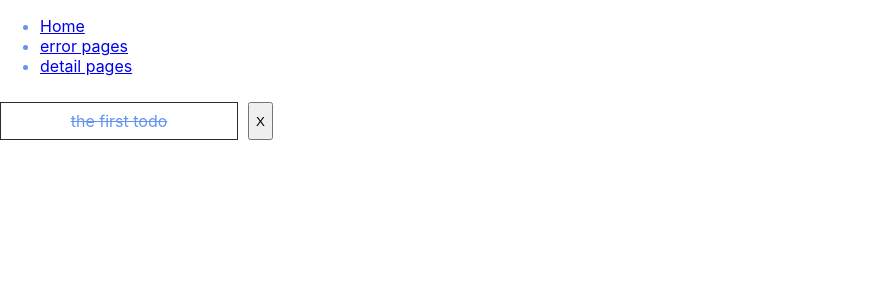
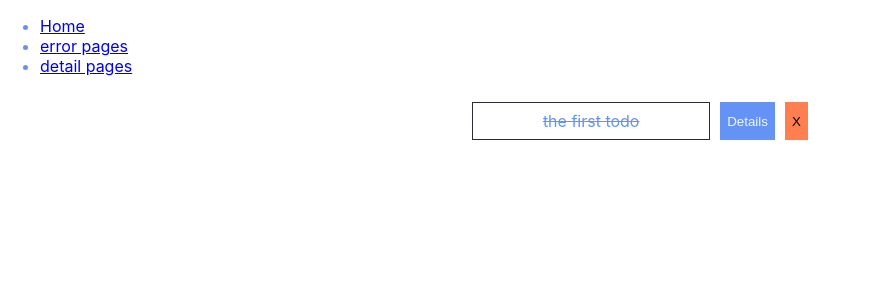
Before and after one commit to firewox/day10-react-starter, a React (Create React App) app: page /todos/1 in a window 1280 px wide. Shown: the top 300 px of the page, without its empty margins (0-871 px from the left). Built offline with nearby package versions, Linux system fonts and the light colour scheme.

Commit message:
refactor: add css style

```diff
--- a/src/App.css
+++ b/src/App.css
@@ -16,6 +16,15 @@
 .default-button {
   margin-top: 10px;
   margin-left: 10px;
+  background-color: coral;
+  border: 1px solid coral;
+}
+.detail-button {
+  margin-top: 10px;
+  margin-left: 10px;
+  background-color: #6593F5;
+  border: 1px solid #6593F6;
+  color: aliceblue;
 }
 .add-button {
   border: 1px solid #6593F1;
--- a/src/components/TodoItem.jsx
+++ b/src/components/TodoItem.jsx
@@ -1,8 +1,10 @@
 import { useContext } from "react";
 import "../App.css"
 import { TodoContext } from "../contexts/TodoContext"
+import { useNavigate } from "react-router";
 
 function TodoItem(props) {
+  const navigate = useNavigate();
   const { dispatch } = useContext(TodoContext)
   function makeAsDone() {
     dispatch({
@@ -18,6 +20,14 @@ function TodoItem(props) {
     })
   }
 
+  function detailTodo() {
+    //跳转到{
+      //   path: "/todos/:id",
+      //   element: <TodoDetailPage/>
+      // }
+    navigate(`/todos/${props.todo.id}`);
+  }
+
   return (
     <div className="todo-item-container">
       <div className={"todo-item"}>
@@ -29,6 +39,7 @@ function TodoItem(props) {
           {props.todo.text}
         </span>
       </div>
+      <button className="detail-button" onClick={detailTodo}>Details</button>
       <button className="default-button" onClick={deleteTodo}>X</button>
     </div>
   )
--- a/src/pages/TodoDetailPage.jsx
+++ b/src/pages/TodoDetailPage.jsx
@@ -1,22 +1,27 @@
 import "../App.css"
-import { NavLink, Outlet, RouterProvider, createBrowserRouter, useParams, useRouteError } from "react-router";
-import { todoReducer, useReducer,useContext } from "react";
+import { useNavigate, useParams } from "react-router";
+import { useContext } from "react";
 import { TodoContext } from "../contexts/TodoContext";
 import TodoItem from "../components/TodoItem";
 
 
 function TodoDetailPage() {
-  const {id} = useParams();
-  const {state,dispatch} = useContext(TodoContext);
-  console.log("id"+id);
-  console.log("state"+state);
-  const todo = state.filter((todo)=>todo.id===parseInt(id))
-  if (todo.length===0) {
-    return <div>Todo not found</div>
+  const navigate = useNavigate();
+  const { id } = useParams();
+  const { state } = useContext(TodoContext);
+  console.log("id" + id);
+  console.log("state" + state);
+  const todo = state.filter((todo) => todo.id === parseInt(id))
+  if (todo.length === 0) {
+    navigate(`/`);
   }
-  return <div>
+  return (
+  <div className="App">
+    <div className="todo-item-container">
     <TodoItem todo={todo[0]} />
   </div>
+  </div>
+)
 }
 
 export default TodoDetailPage;
```
